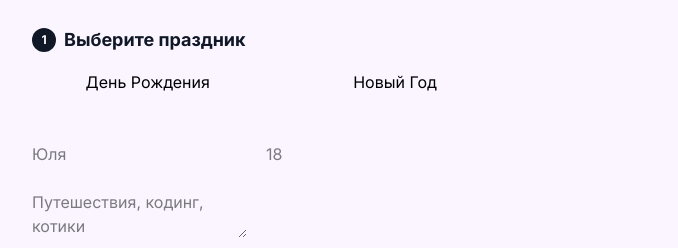
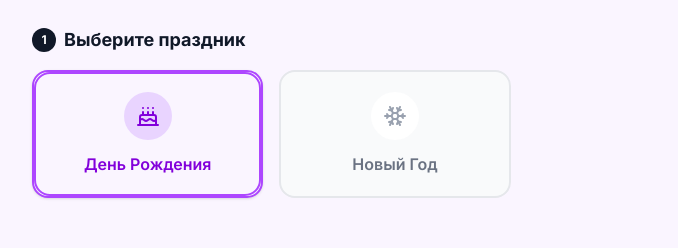
Before and after one commit to whysabyrka/neuro-greet, a React (Vite) app: page / in a window 1280 px wide. Shown: the part 343-591 px from the top of the page, without its empty margins (0-678 px from the left). Built offline with nearby package versions, Linux system fonts and the light colour scheme; no server answers.

Commit message:
feat: style occasion selection section

```diff
--- a/src/components/Content.tsx
+++ b/src/components/Content.tsx
@@ -3,6 +3,8 @@ import { generateGreeting } from '@/services'
 import { OccasionType, ToneType, type LanguageType } from '@/types'
 import { useState } from 'react'
 import { AppTitle } from '@/components'
+import { OccasionButton } from './OccasionButton'
+import { Cake, Snowflake } from 'lucide-react'
 
 export const Content = () => {
   const [occasion, setOccasion] = useState<OccasionType>(OccasionType.BIRTHDAY)
@@ -68,12 +70,18 @@ export const Content = () => {
               </div>
 
               <div className='grid grid-cols-2 gap-4'>
-                <button onClick={() => setOccasion(OccasionType.BIRTHDAY)}>
-                  День Рождения
-                </button>
-                <button onClick={() => setOccasion(OccasionType.NEW_YEAR)}>
-                  Новый Год
-                </button>
+                <OccasionButton
+                  label={OccasionType.BIRTHDAY}
+                  icon={Cake}
+                  selected={occasion === OccasionType.BIRTHDAY}
+                  onClick={() => setOccasion(OccasionType.BIRTHDAY)}
+                />
+                <OccasionButton
+                  label={OccasionType.NEW_YEAR}
+                  icon={Snowflake}
+                  selected={occasion === OccasionType.NEW_YEAR}
+                  onClick={() => setOccasion(OccasionType.NEW_YEAR)}
+                />
               </div>
             </section>
           </div>
--- /dev/null
+++ b/src/components/OccasionButton.tsx
@@ -0,0 +1,42 @@
+import type { LucideIcon } from "lucide-react"
+
+interface IOccasionButtonProps {
+  label: string
+  icon: LucideIcon
+  selected: boolean
+  onClick: () => void
+}
+
+export const OccasionButton = ({
+  label,
+  icon: Icon,
+  selected,
+  onClick,
+}: IOccasionButtonProps) => {
+  return (
+    <button
+      onClick={onClick}
+      className={`
+        relative w-full h-32 rounded-2xl border-2 flex flex-col items-center justify-center gap-3 transition-all duration-200
+        ${
+          selected
+            ? 'border-purple-500 bg-purple-50 text-purple-700 shadow-sm'
+            : 'border-gray-200 bg-gray-50 text-gray-500 hover:border-purple-200 hover:bg-purple-50/50'
+        }
+      `}
+    >
+      <div
+        className={`p-3 rounded-full ${selected ? 'bg-purple-200' : 'bg-white'}`}
+      >
+        <Icon
+          className={`w-6 h-6 ${selected ? 'text-purple-700' : 'text-gray-400'}`}
+        />
+      </div>
+      <span className='font-semibold text-sm sm:text-base'>{label}</span>
+
+      {selected && (
+        <div className='absolute inset-0 border-2 border-purple-500 rounded-2xl pointer-events-none' />
+      )}
+    </button>
+  )
+}
```
